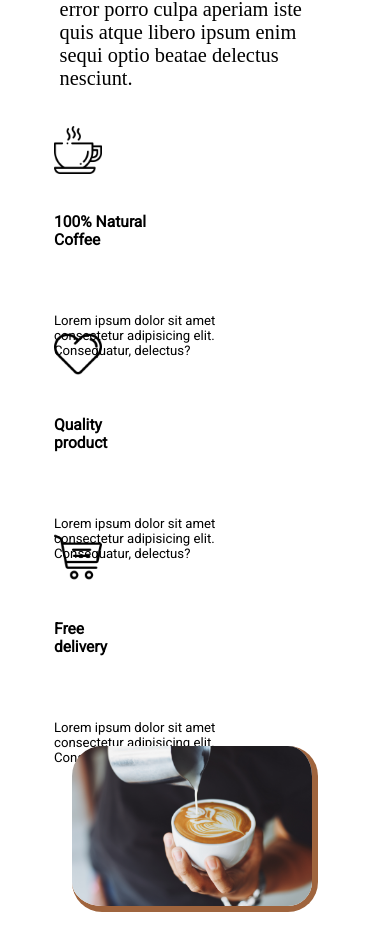
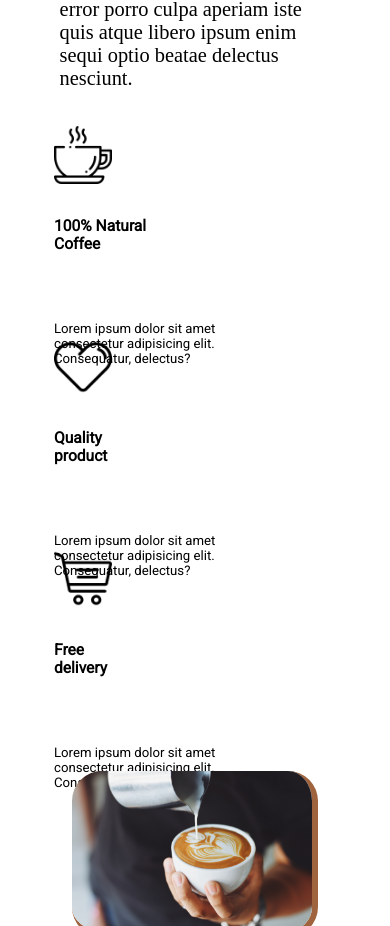
Before and after one commit to RiviCodes/coffee-shop-react, a React (Create React App) app: page / in a window 390 px wide. Shown: the part 1775-2701 px from the top of the page. Built offline with nearby package versions, Linux system fonts and the light colour scheme; a web font is replaced by a local one.

Commit message:
Edit icons size

```diff
--- a/src/styles/About.css
+++ b/src/styles/About.css
@@ -83,8 +83,8 @@
   }
 
   .about-icon {
-    width: 4rem;
-    margin-bottom: 1.5rem;
+    width: 4.8rem;
+    margin-bottom: 1.4rem;
   }
 
   .about--card_header {
```
